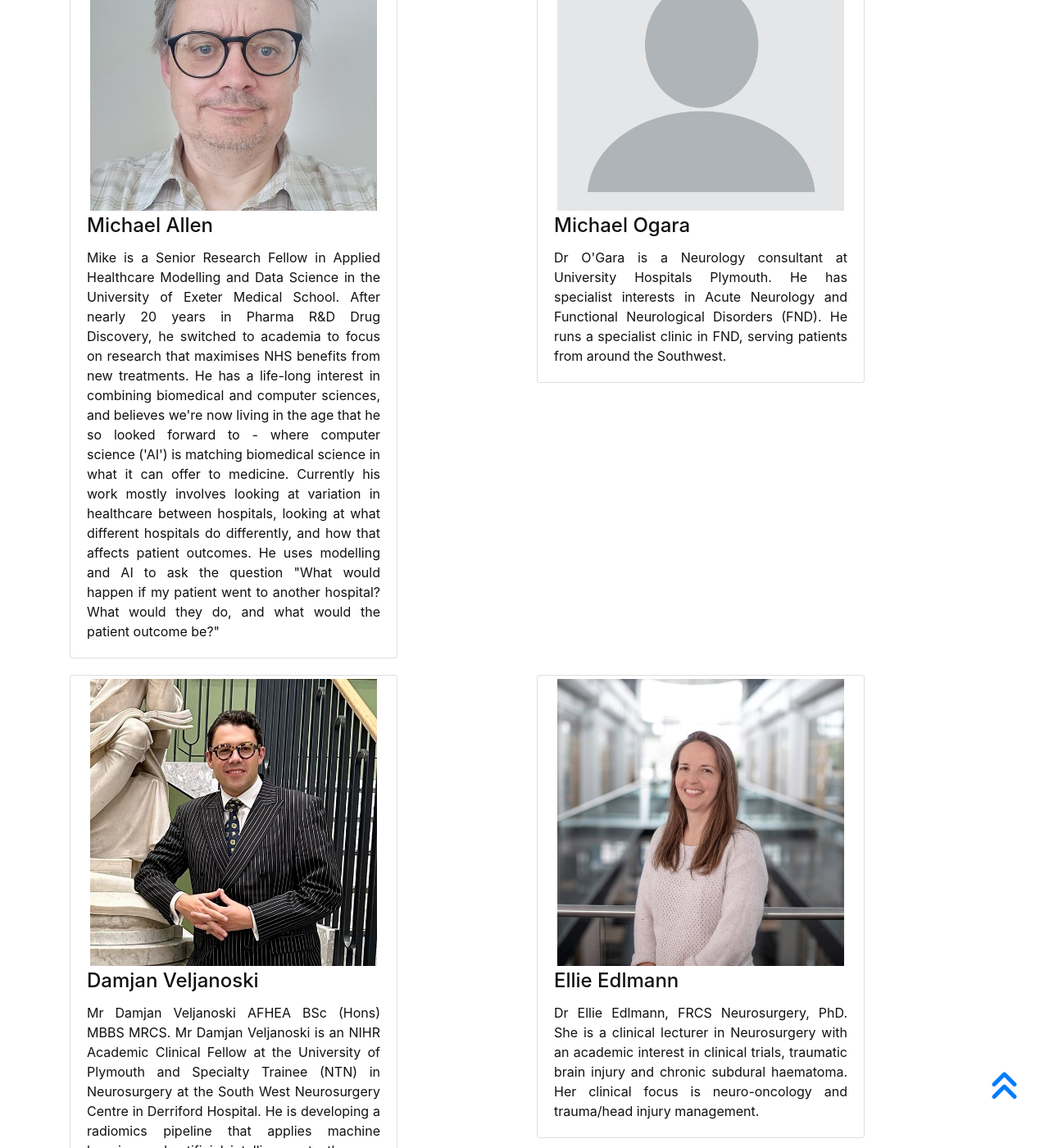
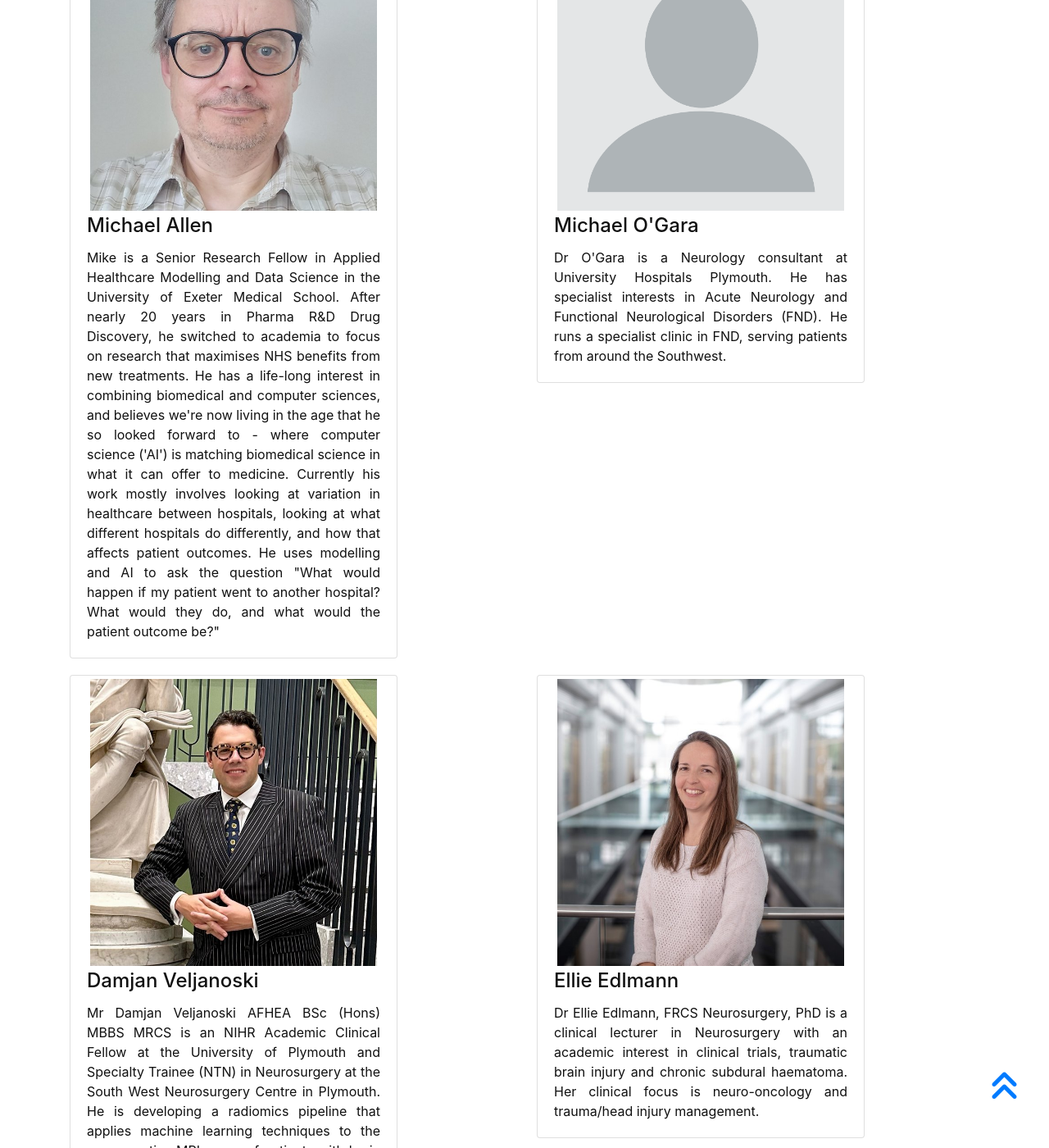
Before and after one commit to sustainsw/sustainsw.github.io, a Jekyll site: the page built from pages/people.md, in a window 1280 px wide and 1400 px high, scrolled down 2606 px. Shown: the whole window at 82% size. Built offline with Jekyll 4.4.1, drawn with Linux system fonts in a browser that asks for light colours; some of the changed text lies outside the part shown.

Commit message:
Proof read, minor corrections

```diff
--- a/pages/people.md
+++ b/pages/people.md
@@ -110,34 +110,32 @@
 
 
         {% capture intro_michael_ogara %}
-            Dr O'Gara is a Neurology consultant at University Hospitals
-            Plymouth. He has specialist interests in Acute Neurology and
-            Functional Neurological Disorders (FND). He runs a specialist
-            clinic in FND, serving patients from around the Southwest.
+        Dr O'Gara is a Neurology consultant at University Hospitals Plymouth.
+        He has specialist interests in Acute Neurology and Functional
+        Neurological Disorders (FND). He runs a specialist clinic in FND,
+        serving patients from around the Southwest.
         {% endcapture %}
-        {% include person.html name="Michael Ogara" image="/assets/img/blank_profile.png"
+        {% include person.html name="Michael O'Gara" image="/assets/img/blank_profile.png"
         introduction=intro_michael_ogara %}
 
 
         {% capture intro_damjan_veljanoski %}
-        Mr Damjan Veljanoski AFHEA BSc (Hons) MBBS MRCS. Mr Damjan Veljanoski
-        is an NIHR Academic Clinical Fellow at the University of Plymouth and
-        Specialty Trainee (NTN) in Neurosurgery at the South West Neurosurgery
-        Centre in  Derriford Hospital. He is developing a radiomics pipeline
-        that applies machine learning and artificial intelligence to the
-        pre-operative MRI scans of patients with brain tumours with the aim of
-        predicting the biological tumour characteristics. This has the
-        potential to risk-stratify patients and guide treatment planning, such
-        as the timing of their surgery and predicting prognosis or recurrence.
-        He has completed an MSc module in Advanced Machine Learning and has
-        attended a leading, international radiomics workshop. He is
+        Mr Damjan Veljanoski AFHEA BSc (Hons) MBBS MRCS is an NIHR Academic
+        Clinical Fellow at the University of Plymouth and Specialty Trainee
+        (NTN) in Neurosurgery at the South West Neurosurgery Centre in
+        Plymouth. He is developing a radiomics pipeline that applies machine
+        learning techniques to the pre-operative MRI scans of patients with
+        brain tumours. Predict the biological tumour characteristics from
+        imaging has the potential to risk-stratify patients and guide treatment
+        decisions. He has completed an MSc module in Advanced Machine Learning
+        and has attended a leading, international radiomics workshop. He is
         enthusiastic to foster research collaborations.
         {% endcapture %}
         {% include person.html name="Damjan Veljanoski" image="/assets/img/Damjan_Veljanoski.jpg"
         introduction=intro_damjan_veljanoski %}
 
         {% capture intro_ellie_edlmann %}
-        Dr Ellie Edlmann, FRCS Neurosurgery, PhD. She is a clinical lecturer in
+        Dr Ellie Edlmann, FRCS Neurosurgery, PhD is a clinical lecturer in
         Neurosurgery with an academic interest in clinical trials, traumatic
         brain injury and chronic subdural haematoma. Her clinical focus is
         neuro-oncology and trauma/head injury management.
```
Also changed, not shown: other parts of pages/people.md (+1 -1 lines).
